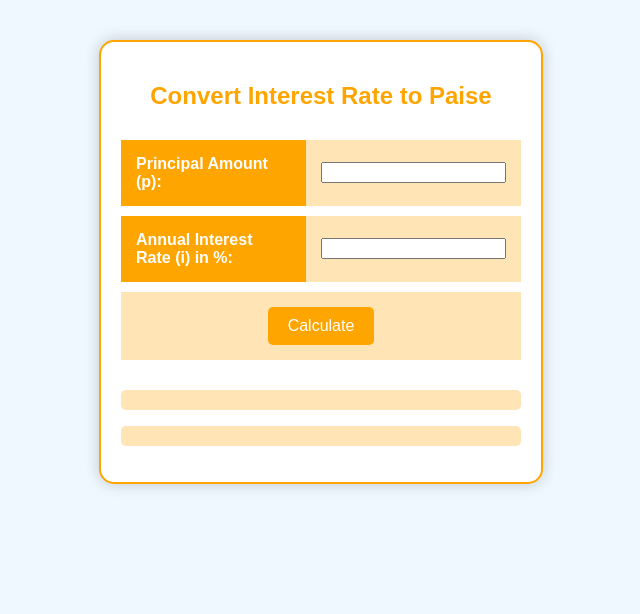
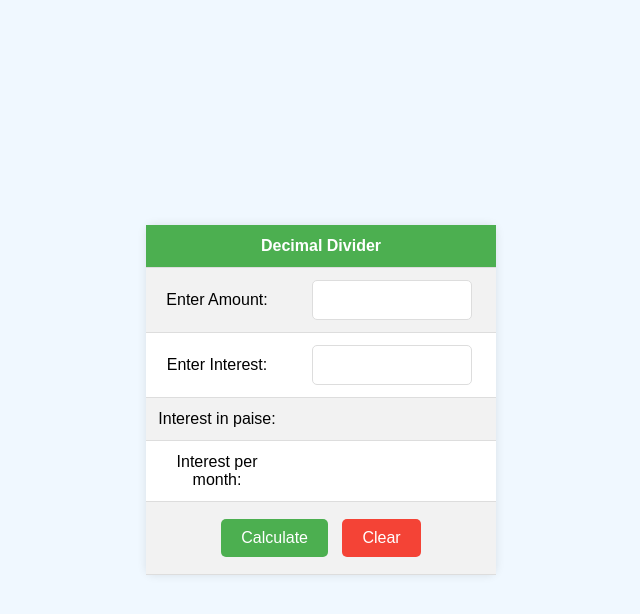
Before and after one commit to varunsatya/bankinterest, a plain HTML site: page index.html in a window 1280 px wide. Shown: the whole page, without its empty margins (319-959 px from the left). Drawn offline with Linux system fonts and the light colour scheme.

Commit message:
Update index.html

```diff
--- a/index.html
+++ b/index.html
@@ -1,115 +1,127 @@
 <!DOCTYPE html>
-<html>
+<html lang="en">
 <head>
-    <title>Convert Interest and Calculate</title>
+    <meta charset="UTF-8">
+    <meta name="viewport" content="width=device-width, initial-scale=1.0">
+    <title>Decimal Divider</title>
     <style>
         body {
+            font-family: Arial, sans-serif;
+            background-color: #f0f8ff;
             display: flex;
             justify-content: center;
-            align-items: flex-start; /* Align items at the top */
-            min-height: 100vh; /* Ensure the body takes full height */
+            align-items: center;
+            height: 100vh;
             margin: 0;
-            background-color: #f0f8ff; /* Light background color */
-            font-family: Arial, sans-serif;
-        }
-        .container {
-            background-color: #fff;
-            border: 2px solid #ffa500; /* Orange border */
-            padding: 20px;
-            border-radius: 15px;
-            box-shadow: 0 0 15px rgba(0, 0, 0, 0.2);
-            width: 400px; /* Increase the width of the container */
-            text-align: center;
-            margin-top: 40px; /* Add margin to move the table slightly down */
-        }
-        h2 {
-            color: #ffa500; /* Orange color */
         }
         table {
-            width: 100%;
-            margin-top: 20px; /* Adjust margin to move table slightly down */
-            border-spacing: 0 10px; /* Add spacing between rows */
+            border-collapse: collapse;
+            width: 350px; /* Increased width */
+            background-color: #ffffff;
+            border-radius: 8px;
+            box-shadow: 0 0 10px rgba(0, 0, 0, 0.1);
         }
         th, td {
-            padding: 15px; /* Increase padding for a larger table */
-            text-align: left;
+            padding: 12px;
+            text-align: center;
+            border-bottom: 1px solid #ddd;
         }
         th {
-            background-color: #ffa500; /* Orange background for headers */
-            color: #fff; /* White text */
+            background-color: #4CAF50;
+            color: white;
         }
-        td {
-            background-color: #ffe4b5; /* Light orange background for data cells */
+        tr:nth-child(even) {
+            background-color: #f2f2f2;
         }
-        input[type="button"] {
-            background-color: #ffa500; /* Orange button */
-            color: white;
+        .button {
             padding: 10px 20px;
             border: none;
             border-radius: 5px;
+            color: white;
+            font-size: 16px;
             cursor: pointer;
+            margin: 5px;
+        }
+        .calculate-button {
+            background-color: #4CAF50;
+        }
+        .clear-button {
+            background-color: #f44336;
+        }
+        .input-box {
+            width: calc(100% - 24px); /* Adjusted for padding */
+            padding: 10px;
             font-size: 16px;
+            border: 1px solid #ddd;
+            border-radius: 5px;
+            box-sizing: border-box;
+            text-align: center; /* Center text inside input box */
         }
-        input[type="button"]:hover {
-            background-color: #ff8c00; /* Darker orange on hover */
-        }
-        .result-section {
-            margin-top: 20px;
-            text-align: left;
-        }
-        .result-section p {
-            background-color: #ffe4b5; /* Light orange background for results */
-            padding: 10px;
-            border-radius: 5px;
+        .result-box {
+            font-size: 18px;
+            font-weight: bold;
         }
     </style>
 </head>
 <body>
-    <div class="container">
-        <h2>Convert Interest Rate to Paise</h2>
-        <form id="calculateForm">
     <table>
         <tr>
-                    <th><label for="principal">Principal Amount (p):</label></th>
-                    <td><input type="number" id="principal" step="0.01" required></td>
+            <th colspan="2">Decimal Divider</th>
         </tr>
         <tr>
-                    <th><label for="interest">Annual Interest Rate (i) in %:</label></th>
-                    <td><input type="number" id="interest" step="0.01" required></td>
+            <td>Enter Amount:</td>
+            <td><input type="number" id="amount" class="input-box" step="any"></td>
         </tr>
         <tr>
-                    <td colspan="2" style="text-align: center;">
-                        <input type="button" value="Calculate" onclick="calculateX()">
+            <td>Enter Interest:</td>
+            <td><input type="number" id="decimalNumber" class="input-box" step="any"></td>
+        </tr>
+        <tr>
+            <td>Interest in paise:</td>
+            <td><span id="previousResult" class="result-box"></span></td>
+        </tr>
+        <tr>
+            <td>Interest per month:</td>
+            <td><span id="newResult" class="result-box"></span></td>
+        </tr>
+        <tr>
+            <td colspan="2">
+                <button class="button calculate-button" onclick="calculate()">Calculate</button>
+                <button class="button clear-button" onclick="clearFields()">Clear</button>
             </td>
         </tr>
     </table>
-        </form>
-        <div class="result-section">
-            <p id="result"></p>
-            <p id="newResult"></p>
-        </div>
-    </div>
 
     <script>
-        function calculateX() {
-            // Get the values from the form
-            var principal = parseFloat(document.getElementById('principal').value);
-            var interest = parseFloat(document.getElementById('interest').value);
+        let previousResult = 0;
 
-            // Convert annual interest rate percentage to decimal
-            var interestDecimal = interest / 100;
+        function calculate() {
+            const amount = parseFloat(document.getElementById('amount').value);
+            const decimalNumber = parseFloat(document.getElementById('decimalNumber').value);
 
-            // Calculate monthly interest rate in percentage
-            var monthlyInterestPercent = (interestDecimal / 12) * 100;
+            if (!isNaN(decimalNumber)) {
+                // Calculate previous result
+                previousResult = decimalNumber / 12;
+                document.getElementById('previousResult').innerText = previousResult.toFixed(2);
 
-            // Calculate the interest per month in terms of the principal
-            var monthlyInterestAmount = (principal * (monthlyInterestPercent / 100)).toFixed(2);
+                // Calculate new result
+                if (!isNaN(amount)) {
+                    const newResult = (amount * previousResult) / 100;
+                    document.getElementById('newResult').innerText = newResult.toFixed(2);
+                } else {
+                    document.getElementById('newResult').innerText = 'Invalid input';
+                }
+            } else {
+                document.getElementById('previousResult').innerText = 'Invalid input';
+                document.getElementById('newResult').innerText = '';
+            }
+        }
 
-            // Display the monthly interest rate as a percentage
-            document.getElementById('result').innerText = "Monthly Interest Rate: " + monthlyInterestPercent.toFixed(2) + "";
-
-            // Display the monthly interest amount
-            document.getElementById('newResult').innerText = "Interest Amount Per Month: " + monthlyInterestAmount;
+        function clearFields() {
+            document.getElementById('amount').value = '';
+            document.getElementById('decimalNumber').value = '';
+            document.getElementById('previousResult').innerText = '';
+            document.getElementById('newResult').innerText = '';
         }
     </script>
 </body>
```
Lines whose indentation alone changed are shown as unchanged.
